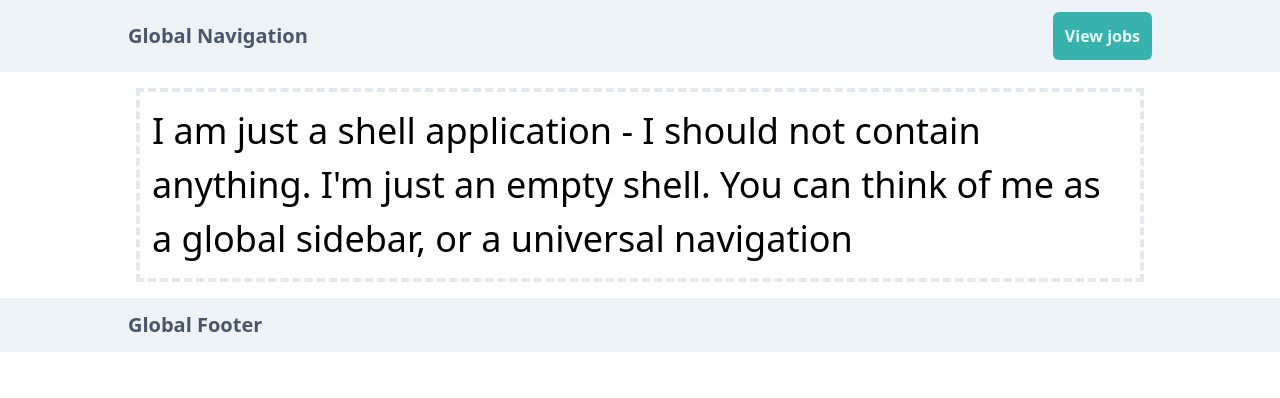
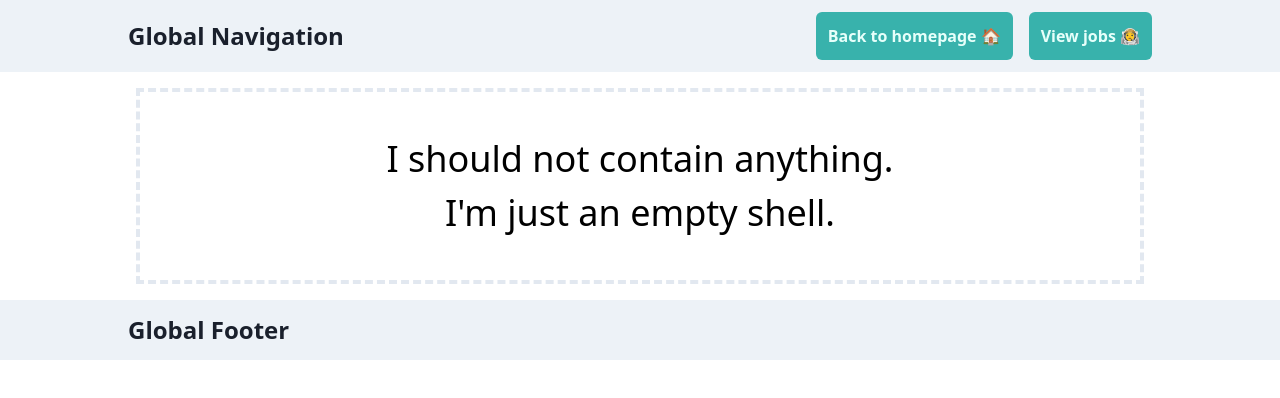
Before and after one commit to alejandronanez/module-federation-next, a Next.js app in the folder packages/shell/: page / in a window 1280 px wide. Shown: the top 398 px of the page. Built offline with nearby package versions, Linux system fonts and the light colour scheme.

Commit message:
Cosmetic updates to shell components

```diff
--- a/packages/shell/src/components/Footer.js
+++ b/packages/shell/src/components/Footer.js
@@ -4,7 +4,7 @@ const Footer = ({ children }) => {
   return (
     <div className="bg-gray-200 py-3">
       <div className="m-auto max-w-5xl">
-        <strong className="text-gray-700 text-xl">Global Footer</strong>
+        <strong className="text-gray-900 text-2xl">Global Footer</strong>
       </div>
     </div>
   );
--- a/packages/shell/src/components/Navigation.js
+++ b/packages/shell/src/components/Navigation.js
@@ -4,14 +4,22 @@ const Navigation = ({ children }) => {
   return (
     <div className="bg-gray-200 py-3 px-2">
       <div className="max-w-5xl items-center m-auto flex justify-between content-center">
-        <strong className="text-gray-700 text-xl">Global Navigation</strong>
-        <ul className="flex">
+        <strong className="text-gray-900 text-2xl">Global Navigation</strong>
+        <ul className="grid grid-flow-col col-gap-4">
           <li>
             <a
               className="bg-teal-500 inline-block text-teal-100 rounded-md font-bold p-3"
               href="http://localhost:3002"
             >
-              View jobs
+              Back to homepage 🏠
+            </a>
+          </li>
+          <li>
+            <a
+              className="bg-teal-500 inline-block text-teal-100 rounded-md font-bold p-3"
+              href="http://localhost:3002"
+            >
+              View jobs 👩‍🚀
             </a>
           </li>
         </ul>
--- a/packages/shell/src/pages/index.tsx
+++ b/packages/shell/src/pages/index.tsx
@@ -3,10 +3,9 @@ import React from 'react';
 export default function Home() {
   return (
     <div>
-      <p className="text-4xl p-3 border-dashed border-4">
-        I am just a shell application - I should not contain anything. I'm just
-        an empty shell. You can think of me as a global sidebar, or a universal
-        navigation
+      <p className="text-4xl p-10 border-dashed border-4 text-center">
+        I should not contain anything. <br />
+        I'm just an empty shell.
       </p>
     </div>
   );
```
